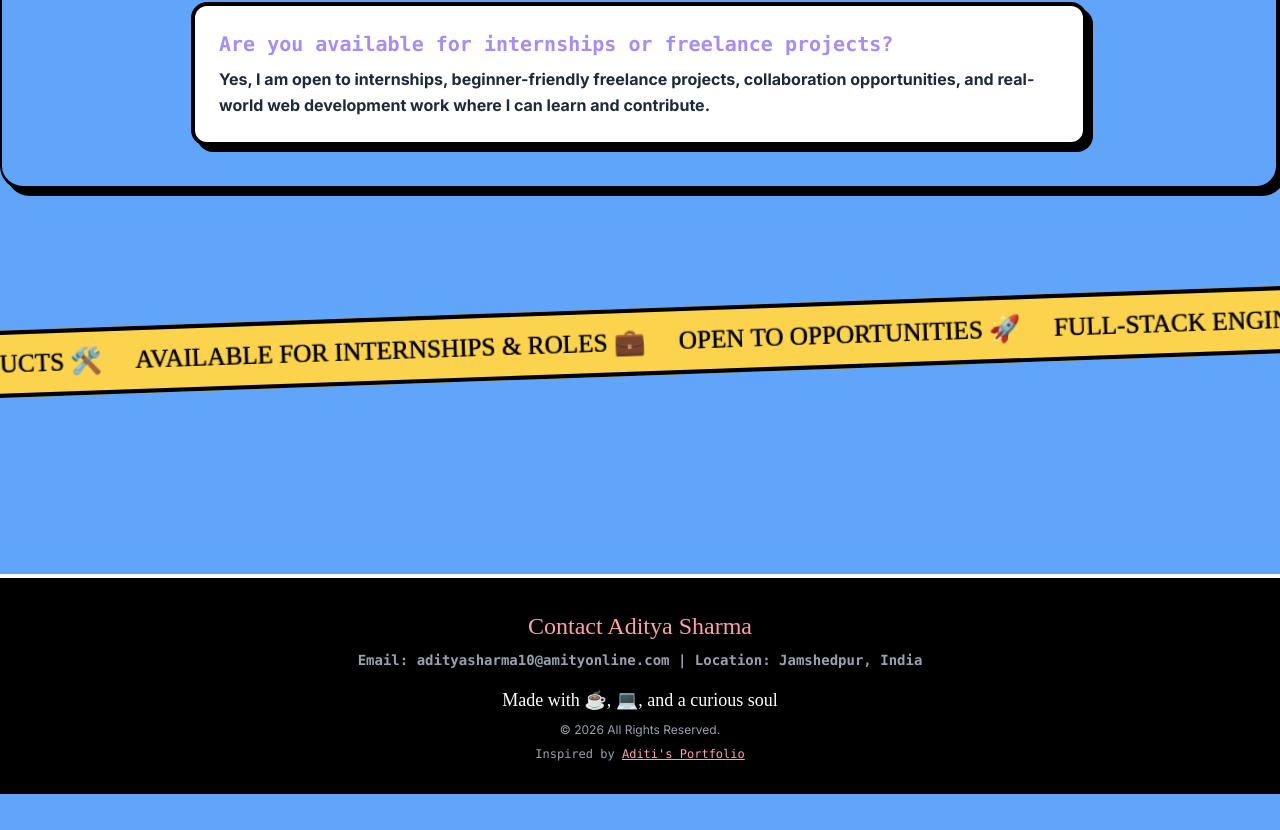
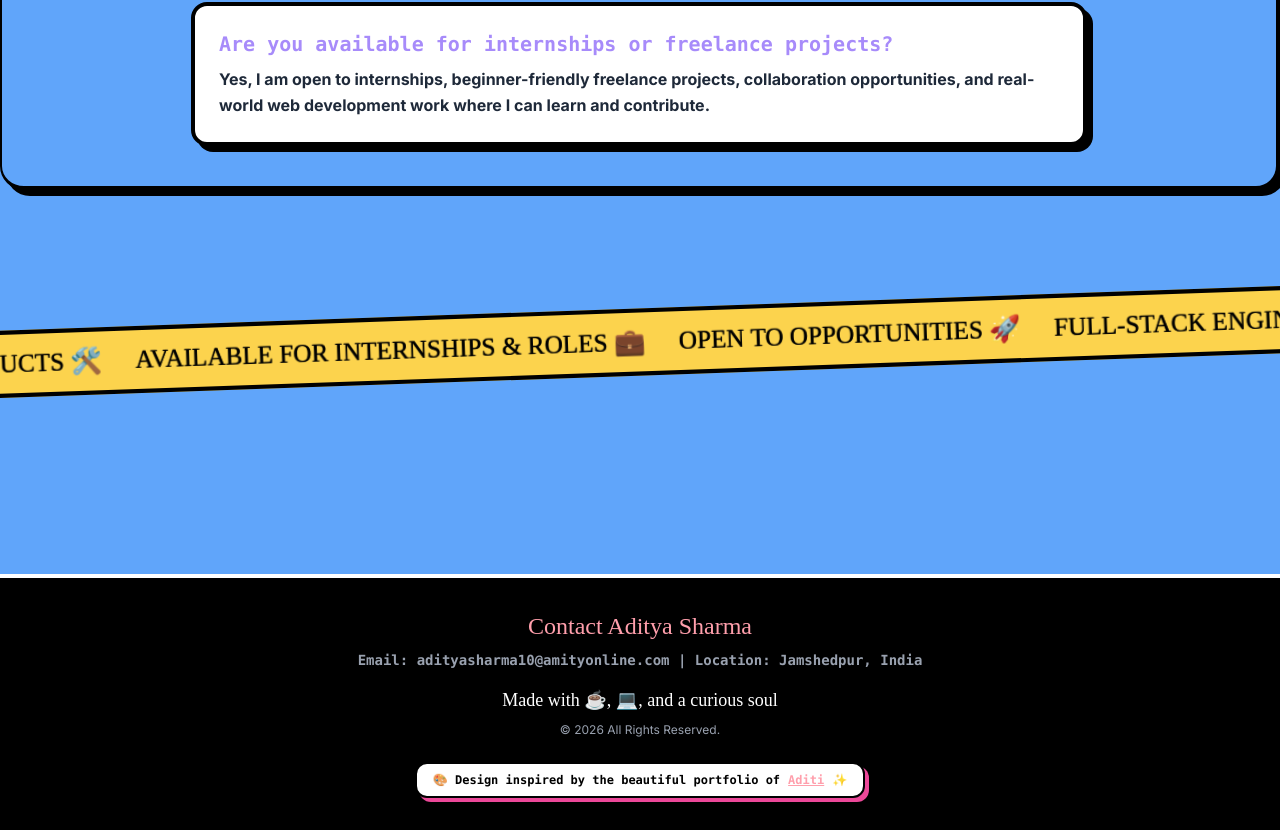
Before and after one commit to iadi01/Portfolio, a React (Vite) app: page / in a window 1280 px wide. Shown: the part 7135-7965 px from the top of the page. Before the commit the page ends 7929 px from the top, so only its background shows below. Built offline with nearby package versions, Linux system fonts and the light colour scheme; a web font is replaced by a local one.

Commit message:
style: enhance design tribute in footer to a neobrutalist badge card

```diff
--- a/src/components/Footer.jsx
+++ b/src/components/Footer.jsx
@@ -27,8 +27,8 @@ export default function Footer() {
       <div className="text-xs text-gray-400">
         © {new Date().getFullYear()} All Rights Reserved.
       </div>
-      <div className="text-xs text-gray-400 mt-2 font-mono">
-        Inspired by <a href="https://aditi-portfolio-six.vercel.app/" target="_blank" rel="noopener noreferrer" className="text-custom-pink underline hover:text-custom-yellow transition-colors">Aditi's Portfolio</a>
+      <div className="mt-6 inline-flex items-center gap-2 bg-white text-black px-4 py-2 border-2 border-black rounded-xl font-mono text-xs font-bold shadow-[4px_4px_0_rgba(236,72,153,1)] hover:-translate-y-0.5 hover:shadow-[6px_6px_0_rgba(236,72,153,1)] transition-all">
+        🎨 Design inspired by the beautiful portfolio of <a href="https://aditi-portfolio-six.vercel.app/" target="_blank" rel="noopener noreferrer" className="text-custom-pink hover:text-custom-purple transition-colors underline font-black">Aditi</a> ✨
       </div>
     </footer>
   );
```
